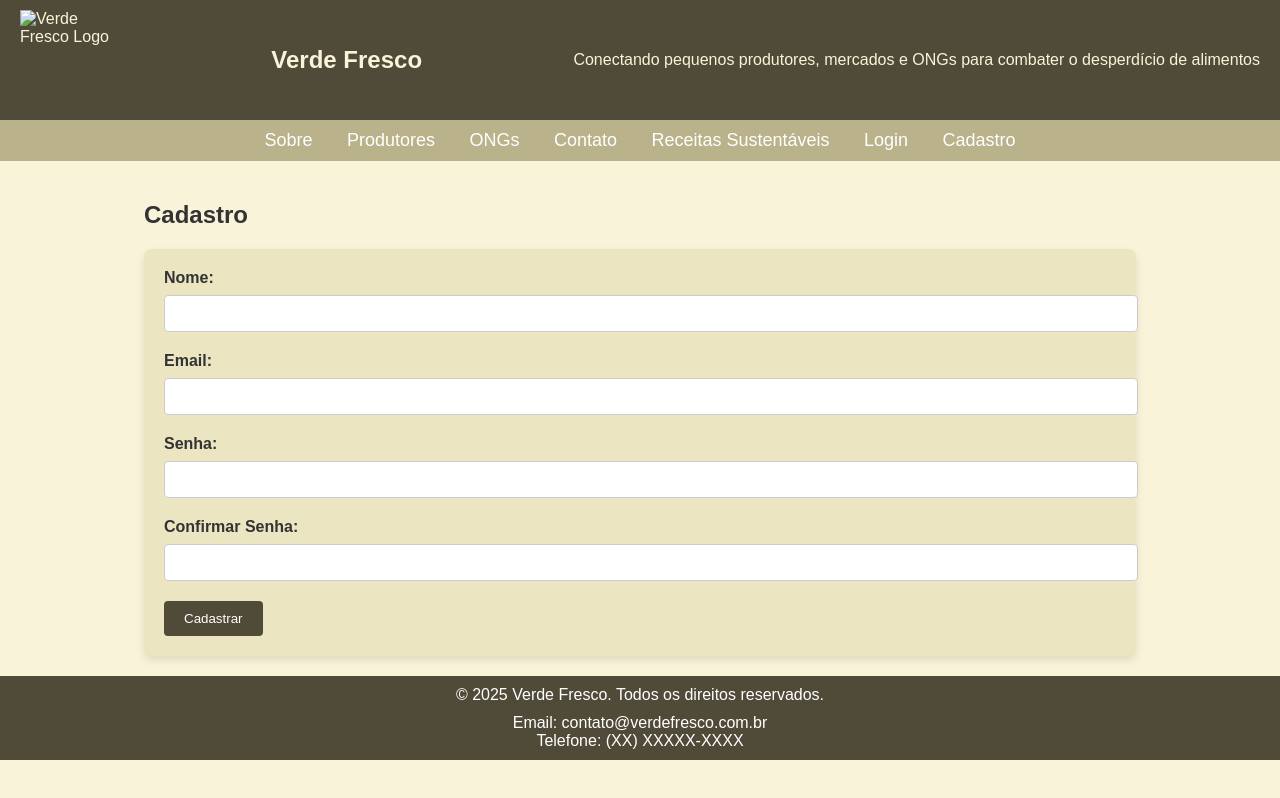
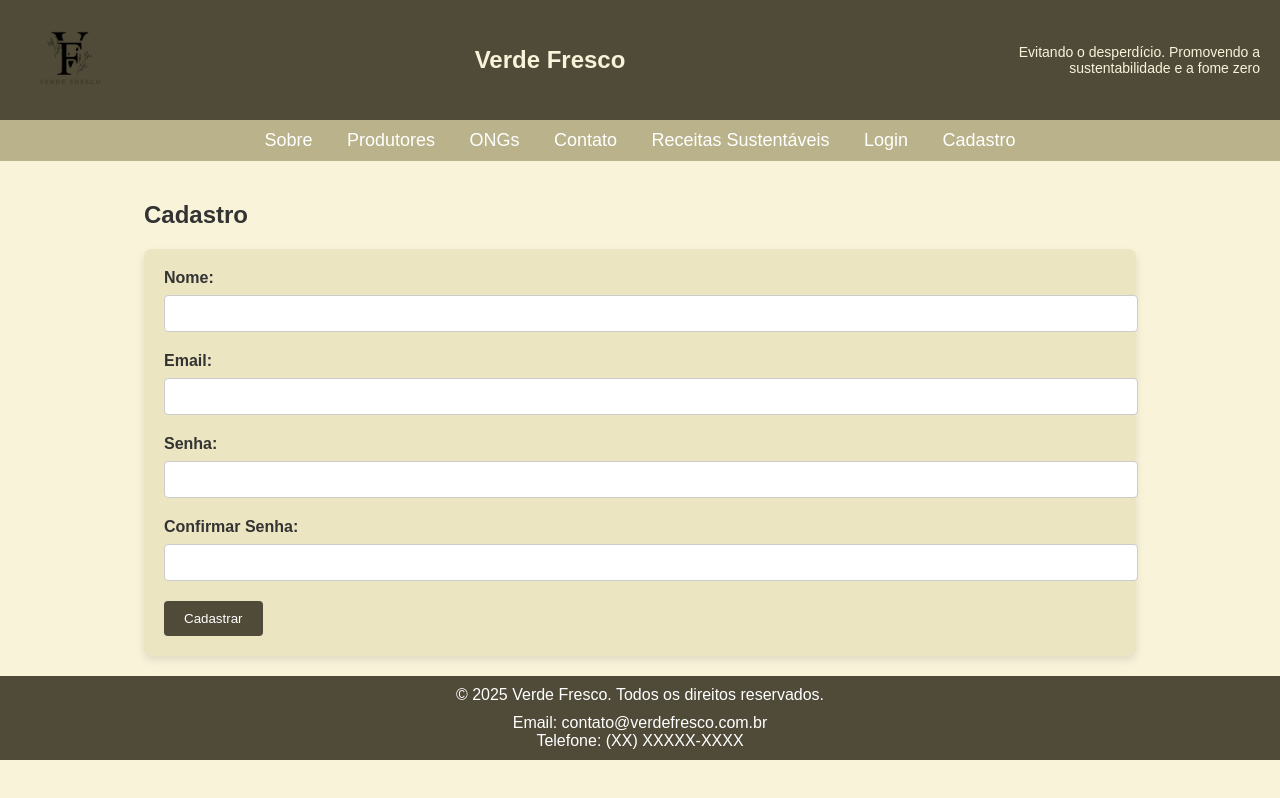
Before and after one commit to Miguel-Sant77/verde-fresco, a plain HTML site: page cadastro.html in a window 1280 px wide. Drawn offline with Linux system fonts and the light colour scheme.

Commit message:
Atualizar headers e barras de navegação para seguir o padrão do index.html

```diff
--- a/cadastro.html
+++ b/cadastro.html
@@ -9,9 +9,11 @@
 </head>
 <body>
     <header>
-        <img src="assests/Verde fresco (2).png" alt="Verde Fresco Logo" class="logo" width="50" height="50">
-        <h1>Verde Fresco</h1>
-        <p>Conectando pequenos produtores, mercados e ONGs para combater o desperdício de alimentos</p>
+        <img src="assests/Verde fresco(2).png" alt="Verde Fresco Logo" class="logo">
+        <div class="title-container">
+            <h1>Verde Fresco</h1>
+        </div>
+        <p class="header-text">Evitando o desperdício. Promovendo a sustentabilidade e a fome zero</p>
     </header>
 
     <nav>
```
Also changed, not shown: ongs.html (+5 -3 lines), produtores.html (+5 -3 lines), receitas.html (+5 -3 lines).
